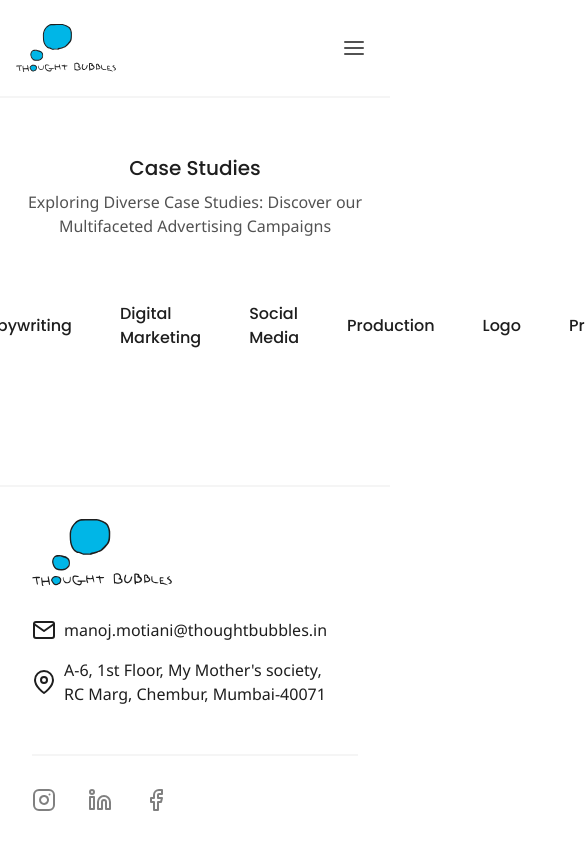
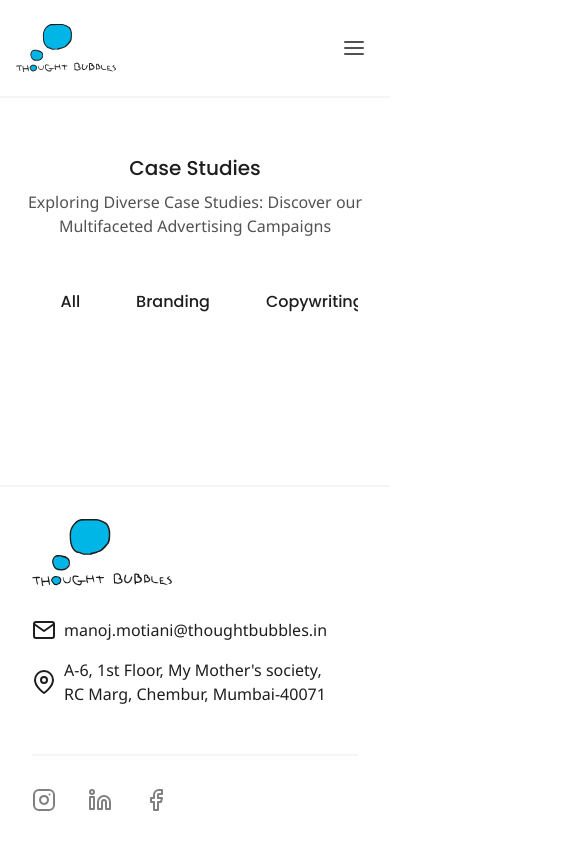
Before and after one commit to vatsalmotiani/thought-bubbles, a Next.js app: page /work/1 in a window 390 px wide. Shown: the top 844 px of the page, 585 px wide, since content can reach past the window. Built offline with nearby package versions, Linux system fonts and the light colour scheme.

Commit message:
scrollbar

```diff
--- a/src/app/work/[category]/CategoryNavigation.jsx
+++ b/src/app/work/[category]/CategoryNavigation.jsx
@@ -4,16 +4,19 @@ import Link from "next/link";
 import { motion } from "framer-motion";
 import { slugify } from "@/lib/utils";
 import { usePathname } from "next/navigation";
-// import { Carousel, CarouselContent, CarouselItem, CarouselNext, CarouselPrevious } from "@/components/ui/carousel";
+import { ArrowLeft, ArrowRight } from "react-feather";
 
 export default function CategoryNavigation({ services }) {
   {
-    const serviceClass = "text-tb-black font-poppins font-medium mx-2 px-4 py-2 duration-300";
+    const serviceClass = "px-4 py-2 mx-3 sm:mx-4 text-tb-black font-poppins font-medium xl:mx-2  duration-300 ";
     const activeServiceClass = "bg-neutral-100 rounded-2xl  border-2 border-neutral-100 ";
     const pathname = usePathname();
 
     return (
-      <div className='flex my-14 justify-center items-center'>
+      <div className='w-5/6 md:w-2/3 xl:w-max flex items-center mt-8 sm:mt-14 text-center overflow-x-auto pb-4 b'>
+        {/* <span className='visible xl:invisible fixed'>
+          <ArrowLeft />
+        </span> */}
         <Link
           href='/work/all'
           className={`${serviceClass} ${pathname === "/work/all" ? `${activeServiceClass}` : "hover:text-tb-body"}`}
@@ -31,6 +34,9 @@ export default function CategoryNavigation({ services }) {
             </Link>
           );
         })}
+        {/* <span className='visible xl:invisible  justify-self-end '>
+          <ArrowRight />
+        </span> */}
       </div>
     );
   }
--- a/src/app/work/[category]/layout.jsx
+++ b/src/app/work/[category]/layout.jsx
@@ -11,6 +11,7 @@ export default function CategoryLayout({ children }) {
       />
       <div className='flex flex-col items-center'>
         <CategoryNavigation services={serviceList} />
+
         {children}
       </div>
     </div>
```
